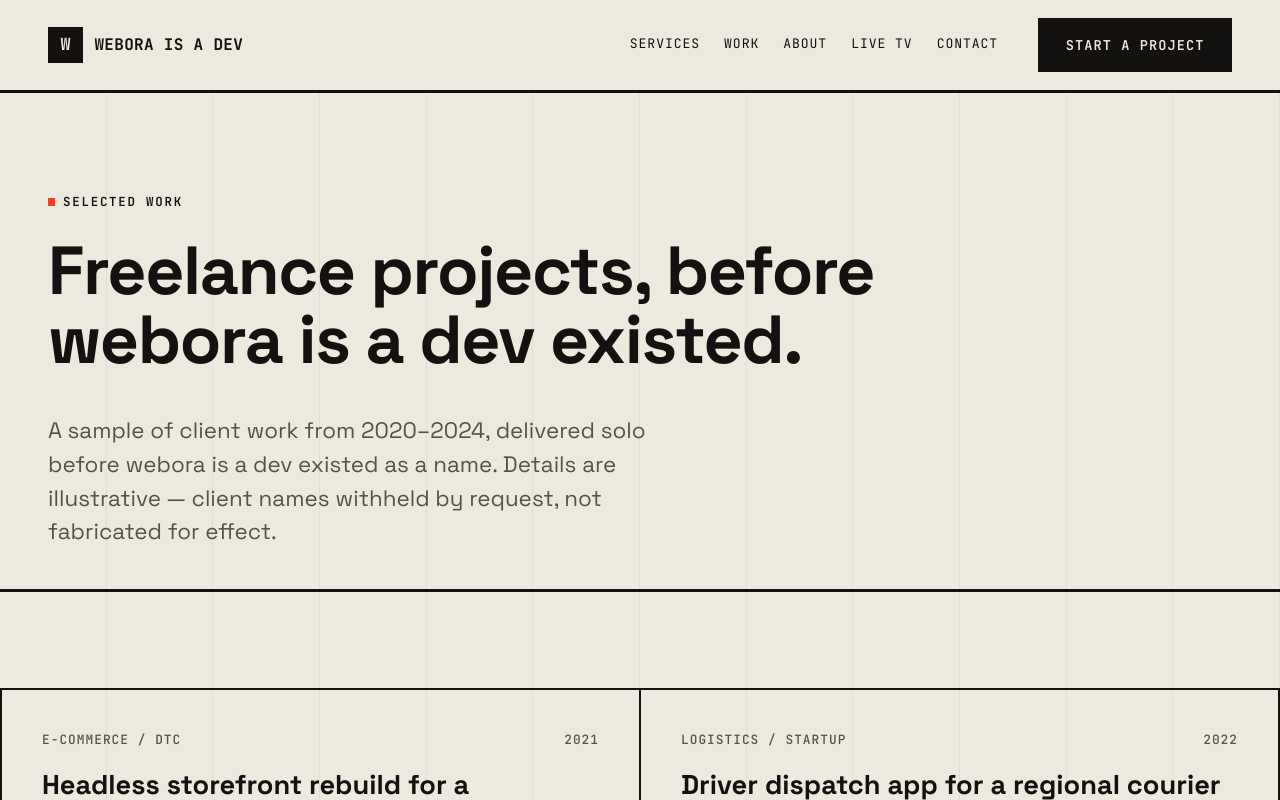
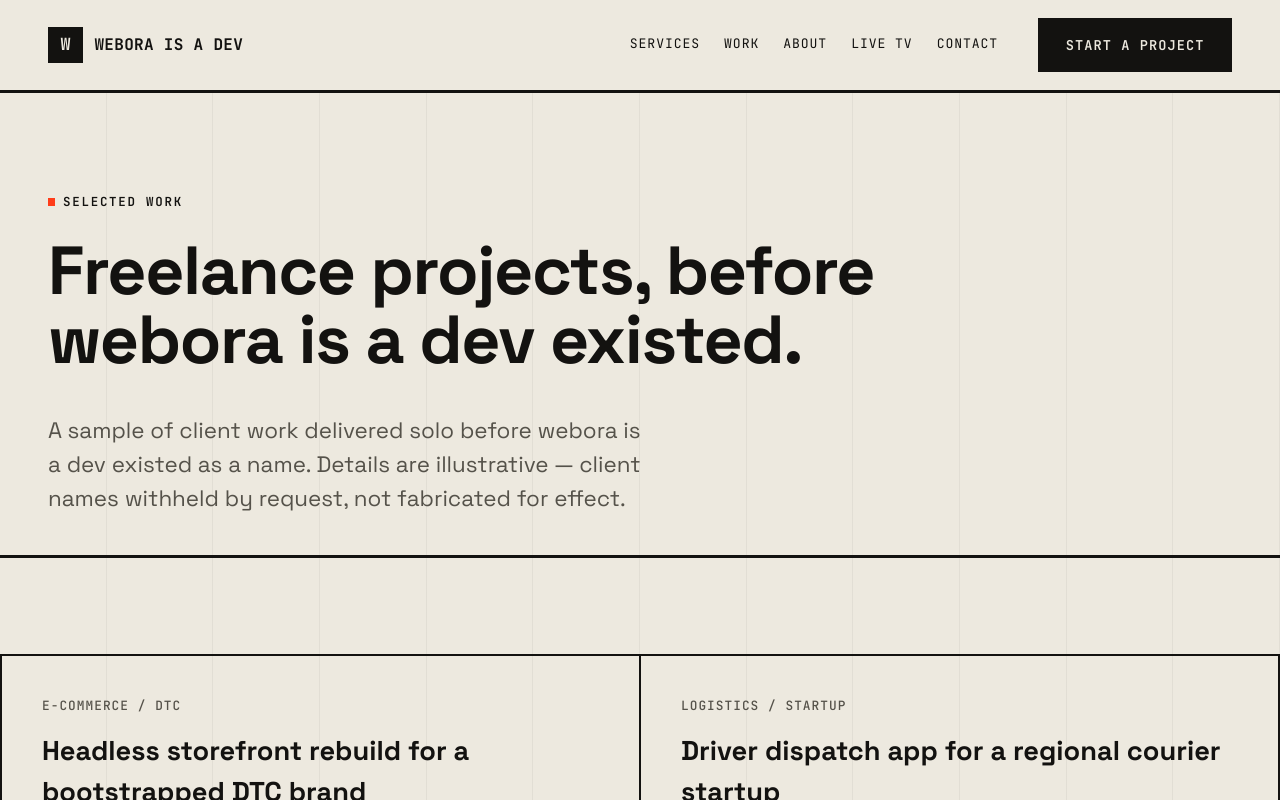
Before and after one commit to talha50819/webora, a React (Vite) app: page /work in a window 1280 px wide. Shown: the top 800 px of the page. Built offline with nearby package versions, Linux system fonts and the light colour scheme.

Commit message:
Remove year from Work page portfolio cards
Sample/illustrative portfolio entries, not dated case studies —
specific years implied a real project history. Dropped the year field
from projects.js and its display, and the "2020-2024" range from the
page lede since it no longer matches anything shown.

```diff
--- a/src/data/projects.js
+++ b/src/data/projects.js
@@ -1,42 +1,36 @@
 export const projects = [
   {
     sector: 'E-commerce / DTC',
-    year: '2021',
     title: 'Headless storefront rebuild for a bootstrapped DTC brand',
     desc: 'Replaced a slow, plugin-heavy storefront with a headless build ahead of the brand’s first funding pitch — page load cut from 6s to under 1.5s.',
     tags: ['Web Development'],
   },
   {
     sector: 'Logistics / Startup',
-    year: '2022',
     title: 'Driver dispatch app for a regional courier startup',
     desc: 'Replaced a spreadsheet-based dispatch process with a driver-facing mobile app tracking deliveries in real time.',
     tags: ['Mobile App Development'],
   },
   {
     sector: 'SaaS / Solo founder',
-    year: '2022',
     title: 'Cloud cost teardown for a single-founder SaaS product',
     desc: 'Migrated an over-provisioned VPS setup to right-sized AWS infrastructure, cutting monthly hosting cost by roughly 70%.',
     tags: ['Cloud & DevOps'],
   },
   {
     sector: 'Fintech / Pre-seed',
-    year: '2023',
     title: 'First security review ahead of an enterprise vendor audit',
     desc: 'Ran a pre-seed fintech’s first application security review so it could pass its first enterprise customer’s vendor questionnaire.',
     tags: ['Cybersecurity'],
   },
   {
     sector: 'Professional services',
-    year: '2023',
     title: 'Booking flow redesign for a boutique studio’s client portal',
     desc: 'Simplified a five-step booking flow to two steps, cutting abandoned bookings roughly in half.',
     tags: ['UI/UX Design'],
   },
   {
     sector: 'Edtech / Solo founder',
-    year: '2024',
     title: 'Lightweight course-recommendation feature for a one-person edtech platform',
     desc: 'Shipped a recommendation feature built on an off-the-shelf embedding model — no dedicated data team or infrastructure required.',
     tags: ['AI & Machine Learning'],
--- a/src/pages/Work.jsx
+++ b/src/pages/Work.jsx
@@ -14,7 +14,7 @@ export default function Work() {
           Freelance projects, before webora is a dev existed.
         </h1>
         <p className="type-lede mt-4">
-          A sample of client work from 2020–2024, delivered solo before webora is a dev
+          A sample of client work delivered solo before webora is a dev
           existed as a name. Details are illustrative — client names withheld by
           request, not fabricated for effect.
         </p>
@@ -27,7 +27,6 @@ export default function Work() {
               <div className="work-card" key={p.title}>
                 <div className="work-card__meta type-mono">
                   <span>{p.sector}</span>
-                  <span>{p.year}</span>
                 </div>
                 <div className="work-card__title">{p.title}</div>
                 <div className="work-card__desc">{p.desc}</div>
```
